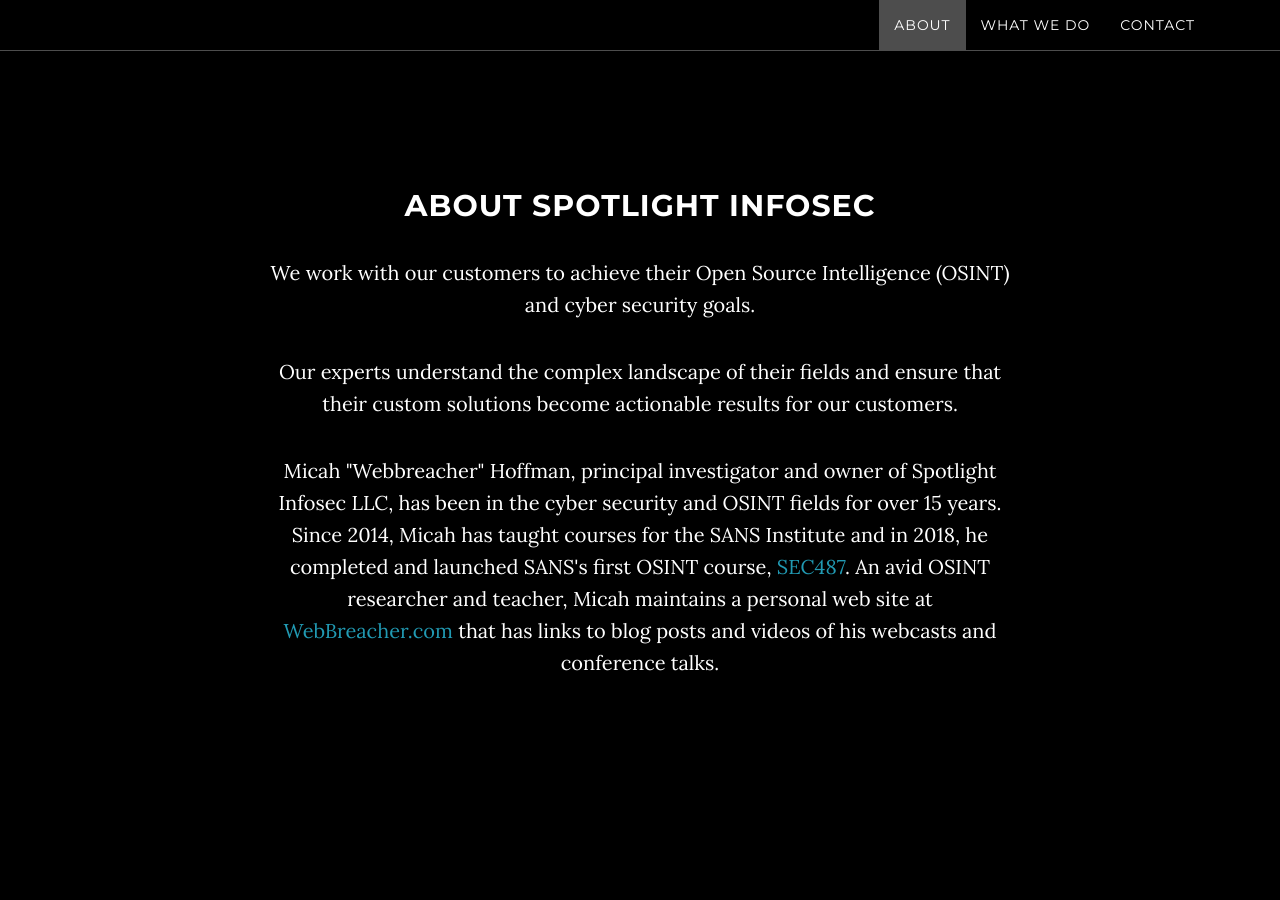
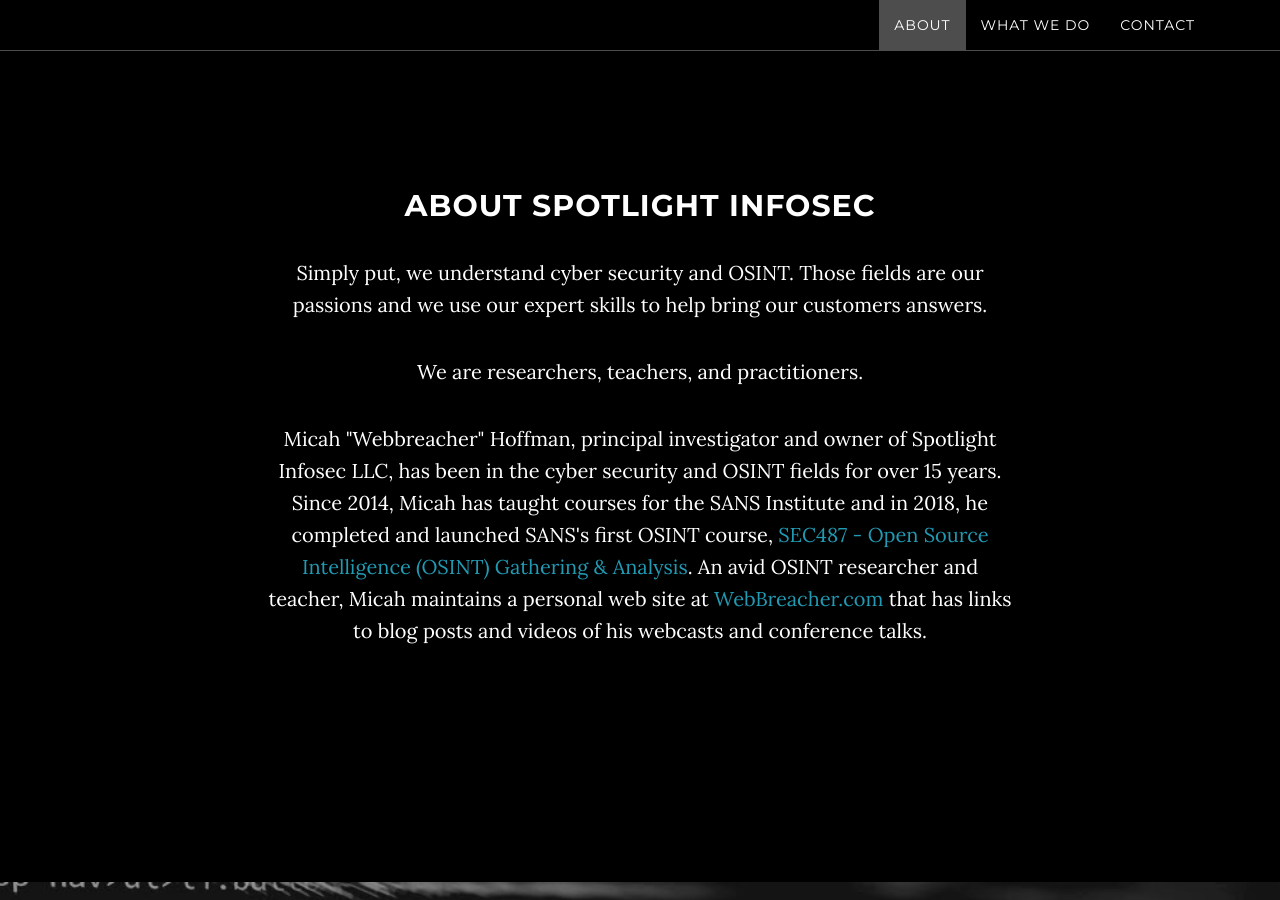
Before and after one commit to spotlightinfosec/spotlightinfosec.github.io, a Jekyll site: the page built from index.html, in a window 1280 px wide and 900 px high, scrolled down 911 px. Built offline with Jekyll 4.4.1, drawn with Linux system fonts in a browser that asks for light colours; some of the changed text lies outside the part shown.

Commit message:
altering content

```diff
--- a/_includes/about.html
+++ b/_includes/about.html
@@ -3,19 +3,9 @@
         <div class="row">
             <div class="col-lg-8 col-lg-offset-2">
                 <h2>About Spotlight Infosec</h2>
-                <p>We work with our customers to achieve their
-                   Open Source Intelligence (OSINT) and cyber security goals.</p>
-                <p>Our experts understand the complex landscape of their fields
-                    and ensure that their custom solutions
-                    become actionable results for our customers.</p>
-                <p>Micah "Webbreacher" Hoffman, principal investigator and owner of Spotlight
-                     Infosec LLC, has been in the cyber security and OSINT fields
-                     for over 15 years. Since 2014, Micah has taught courses for
-                     the SANS Institute and in 2018, he completed and launched SANS's first OSINT
-                     course, <a href="https://sans.org/sec487">SEC487</a>. An avid OSINT
-                     researcher and teacher, Micah maintains a personal web site at
-                     <a href="https://webbreacher.com">WebBreacher.com</a> that has links
-                     to blog posts and videos of his webcasts and conference talks.
+                <p>Simply put, we understand cyber security and OSINT. Those fields are our passions and we use our expert skills to help bring our customers answers.</p>
+                <p>We are researchers, teachers, and practitioners.</p>
+                <p>Micah "Webbreacher" Hoffman, principal investigator and owner of Spotlight Infosec LLC, has been in the cyber security and OSINT fields for over 15 years. Since 2014, Micah has taught courses for the SANS Institute and in 2018, he completed and launched SANS's first OSINT course, <a href="https://sans.org/sec487">SEC487 - Open Source Intelligence (OSINT) Gathering & Analysis</a>. An avid OSINT researcher and teacher, Micah maintains a personal web site at <a href="https://webbreacher.com">WebBreacher.com</a> that has links to blog posts and videos of his webcasts and conference talks.
                 </p>
             </div>
         </div>
--- a/_includes/whatwedo.html
+++ b/_includes/whatwedo.html
@@ -4,7 +4,15 @@
             <div class="container">
                 <div class="col-lg-8 col-lg-offset-2">
                     <h2>What We Do</h2>
-                    <p>We are not only practicing our cyber and OSINT tradecraft but we are researching new techniques, sharing those with the community, and creating techniques to further the industry.</p>
+                    <p>At Spotlight Infosec, we use open source intelligence techniques to find answers for our clients. Below are a few examples of the types of work we can do for your organization.</p>
+                        <ul>
+                            <li>High-profile asset risk assessments</li>
+                            <li>Social media sentiment analysis</li>
+                            <li>Locating missing people</li>
+                            <li>Domain and IP address research</li>
+                            <li>OSINT Training</li>
+                        </ul>
+                    <p>We highly encourage potential clients to contact us with their needs so that we can tailor custom solutions that fit their unique needs.</p>
                 </div>
             </div>
         </div>
```
